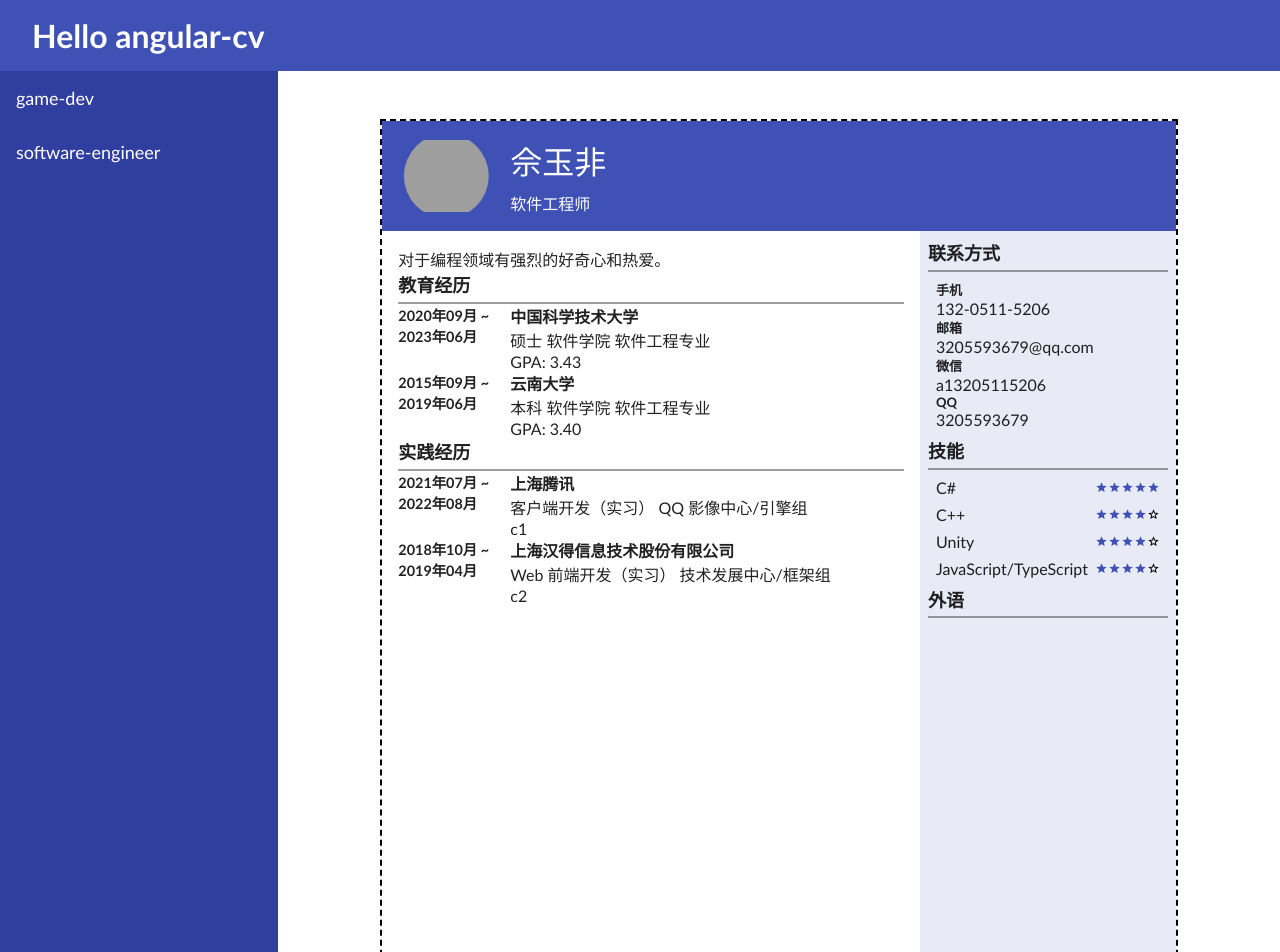
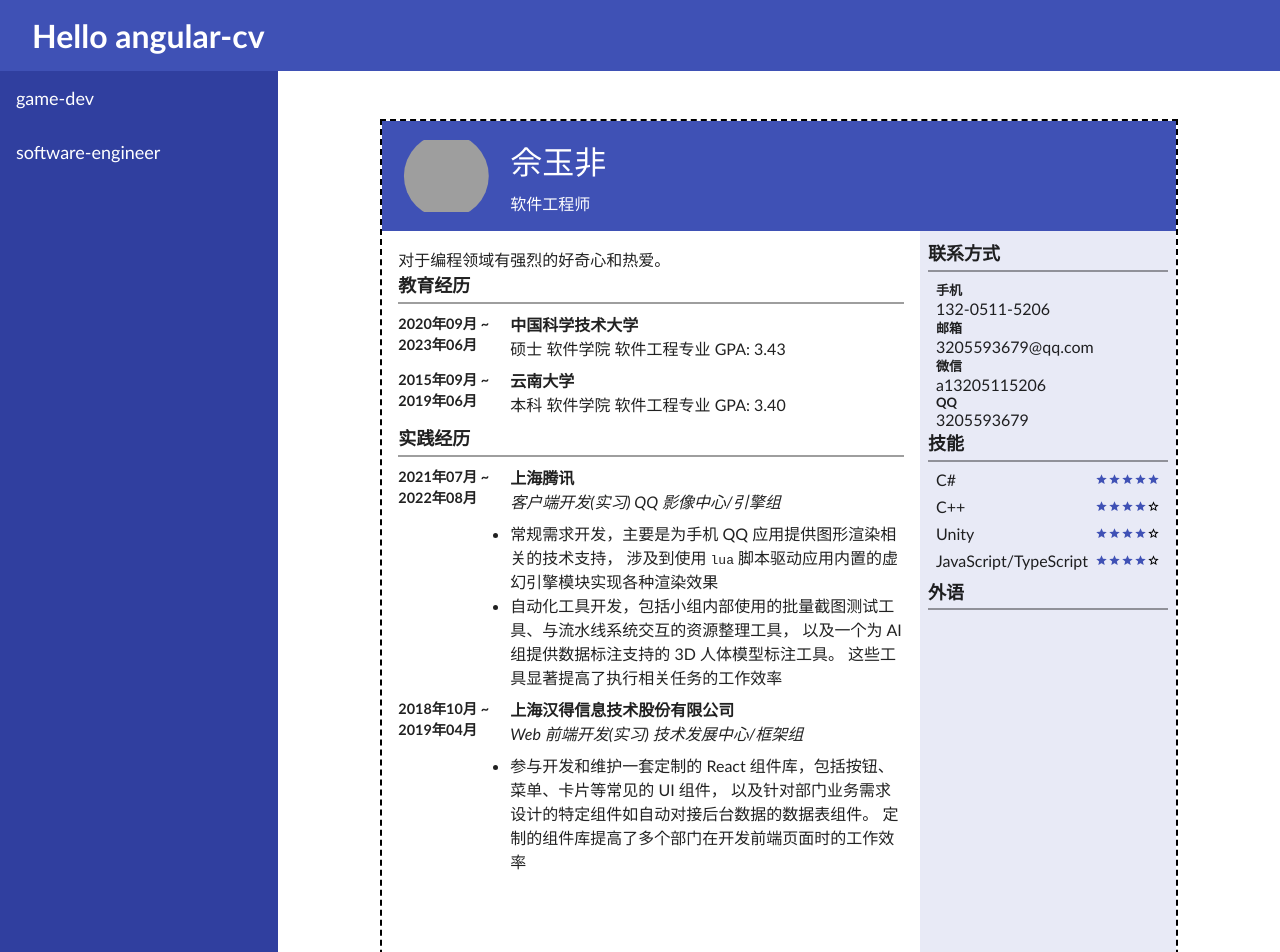
Before and after one commit to SnekTech/angular-cv, an Angular app: page /software-engineer in a window 1280 px wide. Shown: the top 952 px of the page. Built offline with nearby package versions, Linux system fonts and the light colour scheme; grey boxes are pictures that could not be loaded.

Commit message:
update experience section

```diff
--- a/src/app/cv/contact/contact.component.ts
+++ b/src/app/cv/contact/contact.component.ts
@@ -20,7 +20,7 @@ import {ContactItem} from "./contactItem";
   styles: [`
     .items {
       margin: 0;
-      padding: 0.5rem;
+      padding: 0 0.5rem;
       list-style: none;
 
       .name {
--- a/src/app/cv/date-range.component.ts
+++ b/src/app/cv/date-range.component.ts
@@ -13,8 +13,9 @@ export type DateRange = {
   template: `
     <style>
       :host {
-        --flexBasis: 7rem;
-        flex-basis: var(--flexBasis);
+        flex-basis: 7rem;
+        flex-shrink: 0;
+
         font-weight: bold;
         font-size: 0.9rem;
       }
--- a/src/app/cv/education/education.component.html
+++ b/src/app/cv/education/education.component.html
@@ -4,7 +4,7 @@
 
   <div>
     <div class="university">{{education.university}}</div>
-    <div class="major">{{education.degree}} {{education.school}} {{education.major}}专业</div>
-    <div class="gpa">GPA: {{education.GPA}}</div>
+    <div class="major">{{education.degree}} {{education.school}} {{education.major}}专业 GPA: {{education.GPA}}</div>
+    <div class="gpa"></div>
   </div>
 </div>
--- a/src/app/cv/education/education.component.scss
+++ b/src/app/cv/education/education.component.scss
@@ -1,4 +1,5 @@
 .education-item {
+  margin-bottom: 0.5rem;
   display: flex;
 
   .university {
--- a/src/app/cv/experience/experience-item.component.ts
+++ b/src/app/cv/experience/experience-item.component.ts
@@ -11,7 +11,7 @@ import {ExperienceInfo} from "./experience.interface";
       <app-date-range [range]="info.dateRange"></app-date-range>
       <div class="content">
           <div class="company">{{info.company}}</div>
-          <div>{{info.job}} {{info.department}}</div>
+          <div class="job">{{info.job}} {{info.department}}</div>
           <ng-container *ngTemplateOutlet="content"></ng-container>
       </div>
   `,
@@ -22,6 +22,9 @@ import {ExperienceInfo} from "./experience.interface";
     .company {
       font-weight: bold;
     }
+    .job {
+      font-style: italic;
+    }
   `]
 })
 export class ExperienceItemComponent {
--- /dev/null
+++ b/src/app/cv/experience/experience.component.html
@@ -0,0 +1,27 @@
+<app-title-underlined>实践经历</app-title-underlined>
+<div *ngFor="let content of [tencent, handChina]; let i = index;">
+  <app-experience-item [info]="experiences[i]" [content]="content"></app-experience-item>
+</div>
+
+<ng-template #tencent>
+  <ul>
+    <li>
+      常规需求开发，主要是为手机 QQ 应用提供图形渲染相关的技术支持，
+      涉及到使用 <code>lua</code> 脚本驱动应用内置的虚幻引擎模块实现各种渲染效果
+    </li>
+    <li>
+      自动化工具开发，包括小组内部使用的批量截图测试工具、与流水线系统交互的资源整理工具，
+      以及一个为 AI 组提供数据标注支持的 3D 人体模型标注工具。
+      这些工具显著提高了执行相关任务的工作效率
+    </li>
+  </ul>
+</ng-template>
+<ng-template #handChina>
+  <ul>
+    <li>
+      参与开发和维护一套定制的 React 组件库，包括按钮、菜单、卡片等常见的 UI 组件，
+      以及针对部门业务需求设计的特定组件如自动对接后台数据的数据表组件。
+      定制的组件库提高了多个部门在开发前端页面时的工作效率
+    </li>
+  </ul>
+</ng-template>
--- a/src/app/cv/experience/experience.component.ts
+++ b/src/app/cv/experience/experience.component.ts
@@ -10,21 +10,8 @@ import {TitleUnderlinedComponent} from "../title-underlined/title-underlined.com
   selector: 'app-experience',
   standalone: true,
   imports: [CommonModule, DateRangeComponent, ExperienceItemComponent, TitleUnderlinedComponent],
-  template: `
-    <app-title-underlined>实践经历</app-title-underlined>
-    <div *ngFor="let content of [c1, c2]; let i = index;">
-      <app-experience-item [info]="experiences[i]" [content]="content"></app-experience-item>
-    </div>
-
-    <ng-template #c1>
-      c1
-    </ng-template>
-    <ng-template #c2>
-      c2
-    </ng-template>
-  `,
-  styles: [
-  ]
+  templateUrl: './experience.component.html',
+  styleUrls: ['./experience.component.scss']
 })
 export class ExperienceComponent {
   experiences: ExperienceInfo[];
--- a/src/app/cv/experience/experience.interface.ts
+++ b/src/app/cv/experience/experience.interface.ts
@@ -14,7 +14,7 @@ const tencent = {
     to: '2022年08月'
   },
   company: '上海腾讯',
-  job: '客户端开发（实习）',
+  job: '客户端开发(实习)',
   department: 'QQ 影像中心/引擎组',
 };
 const handChina = {
@@ -23,7 +23,7 @@ const handChina = {
     to: '2019年04月'
   },
   company: '上海汉得信息技术股份有限公司',
-  job: 'Web 前端开发（实习）',
+  job: 'Web 前端开发(实习)',
   department: '技术发展中心/框架组',
 };
 
--- a/src/app/cv/software-engineer/software-engineer.component.scss
+++ b/src/app/cv/software-engineer/software-engineer.component.scss
@@ -35,6 +35,7 @@
 
     .sidebar {
       flex-basis: 15rem;
+      flex-shrink: 0;
       padding: 0.5rem;
       background-color: var(--primary-50);
     }
--- a/src/app/cv/title-underlined/title-underlined.component.ts
+++ b/src/app/cv/title-underlined/title-underlined.component.ts
@@ -13,6 +13,7 @@ import { CommonModule } from '@angular/common';
   `,
   styles: [`
     :host {
+      margin-bottom: 0.5rem;
       display: flex;
       flex-direction: column;
 
--- a/src/styles.scss
+++ b/src/styles.scss
@@ -63,3 +63,8 @@ img {
   display: block;
   width: 100%;
 }
+
+ul {
+  margin: 0.5rem 0;
+  padding-inline-start: 0;
+}
```
Also changed, not shown: src/app/cv/experience/experience.component.scss (added).
